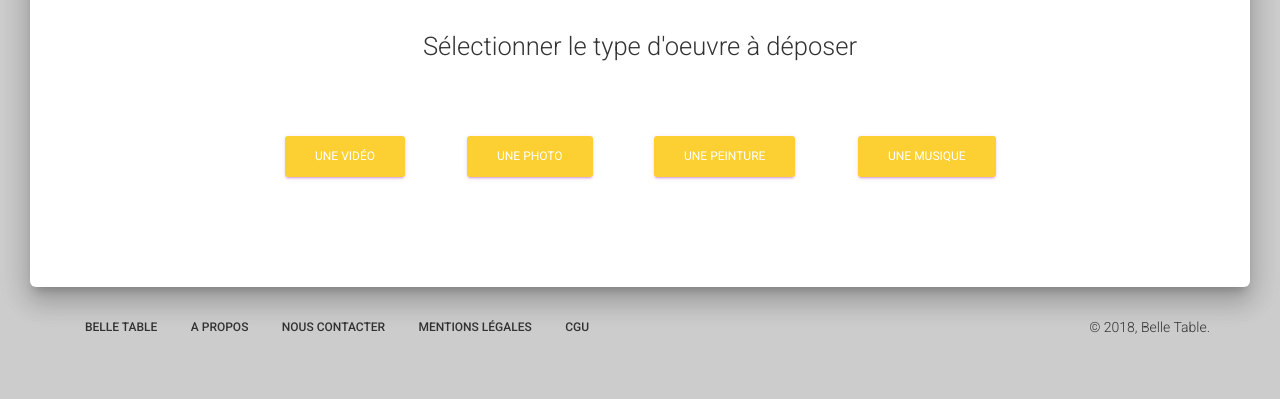
After one commit to tonyprr24/BelleTableWeb, a PHP site: page /classe/ConcoursBT/upload.php in a window 1280 px wide. The commit adds this page. Shown: the part 401-800 px from the top of the page. Run offline with PHP 8.4, Linux system fonts and the light colour scheme; some libraries are stand-ins or nearby versions.

Commit message:
Création de la page Upload
Interface

```diff
--- a/ConcoursBT/pageperso.php
+++ b/ConcoursBT/pageperso.php
@@ -33,7 +33,7 @@
 ?>
 
     <div class="wrapper">
-		<div class="header header-filter" style="background-image: url('assets/img/idea.jpg');"></div>
+		<div class="header header-filter" style="background-image: url('assets/img/pageperso.jpg');"></div>
 
 		<div class="main main-raised">
 			<div class="profile-content">
--- /dev/null
+++ b/ConcoursBT/upload.php
@@ -0,0 +1,157 @@
+<?php
+	include_once "header.php";
+?>
+
+<body class="components-page">
+
+<?php
+	include_once 'navbar.php';
+?>
+
+<div class="wrapper">
+	<div class="header header-filter" style="background-image: url('assets/img/upload.jpg');">
+		<div class="container">
+			<div class="row">
+				<div class="col-md-6 col-md-offset-3">
+					<h1 class="title text-center">Déposer une oeuvre</h1>
+				</div>
+			</div>
+		</div>
+	</div>
+
+    <div class="main main-raised">
+        <div class="section">
+    <div class="container">
+        <div class="row">
+        	<div class="text-center">
+        	<h3>Sélectionner le type d'oeuvre à déposer</h3>
+        	</div><br>
+        	<center>
+        		<table>
+        		<tr>
+        		<td style="padding: 30px;">
+        		<button class="btn btn-primary" data-toggle="modal" data-target="#modalvideo">Une vidéo
+	        </button>
+	        	</td>
+	        	<td style="padding: 30px;">
+	        <button class="btn btn-primary" data-toggle="modal" data-target="#modalphoto">Une photo
+	        </button>
+	        	</td>
+	        	<td style="padding: 30px;">
+	        <button class="btn btn-primary" data-toggle="modal" data-target="#modalart">Une peinture
+	        </button>
+	        	</td>
+	        	<td style="padding: 30px;">
+	        <button class="btn btn-primary" data-toggle="modal" data-target="#modalmusique">Une musique
+	        </button>
+	        	</td>
+	        	</tr>
+	        	</table>
+	    	</center>
+        </div>
+	        </div>
+		</div>
+	</div>
+<?php
+			include_once "footer.php";
+		?>
+    </div>
+ </body>
+	<!--   Core JS Files   -->
+	<script src="assets/js/jquery.min.js" type="text/javascript"></script>
+	<script src="assets/js/bootstrap.min.js" type="text/javascript"></script>
+	<script src="assets/js/material.min.js"></script>
+
+	<!--  Plugin for the Sliders, full documentation here: http://refreshless.com/nouislider/ -->
+	<script src="assets/js/nouislider.min.js" type="text/javascript"></script>
+
+	<!--  Plugin for the Datepicker, full documentation here: http://www.eyecon.ro/bootstrap-datepicker/ -->
+	<script src="assets/js/bootstrap-datepicker.js" type="text/javascript"></script>
+
+	<!-- Control Center for Material Kit: activating the ripples, parallax effects, scripts from the example pages etc -->
+	<script src="assets/js/material-kit.js" type="text/javascript"></script>
+
+</html>
+
+<!-- Sart Modal -->
+<div class="modal fade" id="modalvideo" tabindex="-1" role="dialog" aria-labelledby="myModalLabel" aria-hidden="true">
+	<div class="modal-dialog">
+		<div class="modal-content">
+			<div class="modal-header">
+				<button type="button" class="close" data-dismiss="modal" aria-hidden="true">
+					<i class="material-icons">clear</i>
+				</button>
+				<h4 class="modal-title">Déposer une vidéo</h4>
+			</div>
+			<div class="modal-body">
+				<p>Far far away, behind the word mountains, far from the countries Vokalia and Consonantia, there live the blind texts. Separated they live in Bookmarksgrove right at the coast of the Semantics, a large language ocean. A small river named Duden flows by their place and supplies it with the necessary regelialia. It is a paradisematic country, in which roasted parts of sentences fly into your mouth. Even the all-powerful Pointing has no control about the blind texts it is an almost unorthographic life One day however a small line of blind text by the name of Lorem Ipsum decided to leave for the far World of Grammar.
+				</p>
+			</div>
+			<div class="modal-footer">
+				<button type="button" class="btn btn-default btn-simple">Nice Button</button>
+				<button type="button" class="btn btn-danger btn-simple" data-dismiss="modal">Fermer</button>
+			</div>
+		</div>
+	</div>
+</div>
+<div class="modal fade" id="modalphoto" tabindex="-1" role="dialog" aria-labelledby="myModalLabel" aria-hidden="true">
+	<div class="modal-dialog">
+		<div class="modal-content">
+			<div class="modal-header">
+				<button type="button" class="close" data-dismiss="modal" aria-hidden="true">
+					<i class="material-icons">clear</i>
+				</button>
+				<h4 class="modal-title">Déposer une photo</h4>
+			</div>
+			<div class="modal-body">
+				<p>Far far away, behind the word mountains, far from the countries Vokalia and Consonantia, there live the blind texts. Separated they live in Bookmarksgrove right at the coast of the Semantics, a large language ocean. A small river named Duden flows by their place and supplies it with the necessary regelialia. It is a paradisematic country, in which roasted parts of sentences fly into your mouth. Even the all-powerful Pointing has no control about the blind texts it is an almost unorthographic life One day however a small line of blind text by the name of Lorem Ipsum decided to leave for the far World of Grammar.
+				</p>
+			</div>
+			<div class="modal-footer">
+				<button type="button" class="btn btn-default btn-simple">Nice Button</button>
+				<button type="button" class="btn btn-danger btn-simple" data-dismiss="modal">Fermer</button>
+			</div>
+		</div>
+	</div>
+</div>
+<div class="modal fade" id="modalart" tabindex="-1" role="dialog" aria-labelledby="myModalLabel" aria-hidden="true">
+	<div class="modal-dialog">
+		<div class="modal-content">
+			<div class="modal-header">
+				<button type="button" class="close" data-dismiss="modal" aria-hidden="true">
+					<i class="material-icons">clear</i>
+				</button>
+				<h4 class="modal-title">Déposer une peinture</h4>
+			</div>
+			<div class="modal-body">
+				<p>Far far away, behind the word mountains, far from the countries Vokalia and Consonantia, there live the blind texts. Separated they live in Bookmarksgrove right at the coast of the Semantics, a large language ocean. A small river named Duden flows by their place and supplies it with the necessary regelialia. It is a paradisematic country, in which roasted parts of sentences fly into your mouth. Even the all-powerful Pointing has no control about the blind texts it is an almost unorthographic life One day however a small line of blind text by the name of Lorem Ipsum decided to leave for the far World of Grammar.
+				</p>
+			</div>
+			<div class="modal-footer">
+				<button type="button" class="btn btn-default btn-simple">Nice Button</button>
+				<button type="button" class="btn btn-danger btn-simple" data-dismiss="modal">Fermer</button>
+			</div>
+		</div>
+	</div>
+</div>
+<div class="modal fade" id="modalmusique" tabindex="-1" role="dialog" aria-labelledby="myModalLabel" aria-hidden="true">
+	<div class="modal-dialog">
+		<div class="modal-content">
+			<div class="modal-header">
+				<button type="button" class="close" data-dismiss="modal" aria-hidden="true">
+					<i class="material-icons">clear</i>
+				</button>
+				<h4 class="modal-title">Déposer une musique</h4>
+			</div>
+			<div class="modal-body">
+				<p>Far far away, behind the word mountains, far from the countries Vokalia and Consonantia, there live the blind texts. Separated they live in Bookmarksgrove right at the coast of the Semantics, a large language ocean. A small river named Duden flows by their place and supplies it with the necessary regelialia. It is a paradisematic country, in which roasted parts of sentences fly into your mouth. Even the all-powerful Pointing has no control about the blind texts it is an almost unorthographic life One day however a small line of blind text by the name of Lorem Ipsum decided to leave for the far World of Grammar.
+				</p>
+			</div>
+			<div class="modal-footer">
+				<button type="button" class="btn btn-default btn-simple">Nice Button</button>
+				<button type="button" class="btn btn-danger btn-simple" data-dismiss="modal">Fermer</button>
+			</div>
+		</div>
+	</div>
+</div>
+<!--  End Modal -->
```
Also changed, not shown: ConcoursBT/assets/img/pageperso.jpg (added), ConcoursBT/assets/img/pageperso2.jpg (added), ConcoursBT/assets/img/pageperso3.jpg (added), 1 other file.
